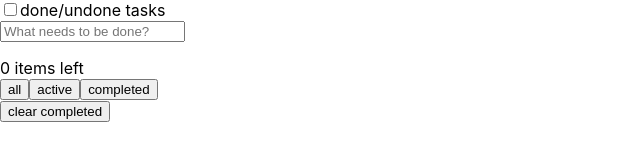
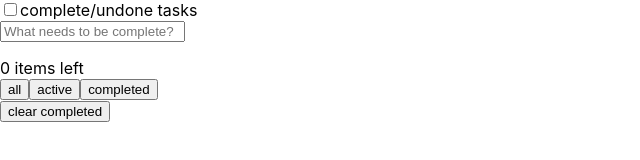
Before and after one commit to t1ooo/todo_react, a React (Create React App) app: page / in a window 1280 px wide. Shown: the top 160 px of the page, without its empty margins (0-640 px from the left). Built offline with nearby package versions, Linux system fonts and the light colour scheme.

Commit message:
rename methods

```diff
--- a/src/App.js
+++ b/src/App.js
@@ -16,23 +16,23 @@ export class App extends React.Component {
   render() {
     return (
       <div className="App">
-        <TaskAddInputField onSubmit={v => this._addTask(v)} checkDoneAll={(done) => this._updateTaskDoneAll(done)}/>
+        <TaskAddInputField addTask={v => this._addTask(v)} updateTaskCompletionAll={(complete) => this._updateTaskCompletionAll(complete)}/>
           <Tasks
             tasks={this.state.todo.getTasks()}
-            onCheck={(task_id) => this._updateTaskDone(task_id)}
+            onCheck={(task_id) => this._updateTaskCompletion(task_id)}
             onRemove={(task_id) => this._removeTask(task_id)}
           />
         <TasksLeftCount num={this.state.todo.getUndone().length}/>
         <TasksShowByType />
-        <CompletedTasksClear removeDoneTaskAll={() => this._removeDoneTaskAll()}/>
+        <CompletedTasksClear removeCompletedTaskAll={() => this._removeCompletedTaskAll()}/>
       </div>
     );
   }
 
-  _updateTaskDone(task_id) {
+  _updateTaskCompletion(task_id) {
     this.setState((state, props) => {
       state.todo.update(task_id, function(_task) {
-        _task.done = !_task.done;
+        _task.complete = !_task.complete;
         return _task;
       });
       return {todo: state.todo};
@@ -46,9 +46,9 @@ export class App extends React.Component {
     });
   }
 
-  _removeDoneTaskAll() {
+  _removeCompletedTaskAll() {
     this.setState((state, props) => {
-      state.todo.filter(task => task.done === false);
+      state.todo.filter(task => task.complete === false);
       return {todo: state.todo};
     });
   }
@@ -63,10 +63,10 @@ export class App extends React.Component {
     });
   }
 
-  _updateTaskDoneAll(done) {
+  _updateTaskCompletionAll(complete) {
     this.setState((state, props) => {
       this.state.todo.getTasks().forEach(task => {
-        task.done = done;
+        task.complete = complete;
       });
       return {todo: state.todo};
     });
@@ -84,17 +84,17 @@ class TaskAddInputField extends React.Component {
   render() {
     return (
       <div>
-        <input type="checkbox" onChange={(e) => this.props.checkDoneAll(e.target.checked)} />done/undone tasks
+        <input type="checkbox" onChange={(e) => this.props.updateTaskCompletionAll(e.target.checked)} />complete/undone tasks
           <form
             onSubmit={(event) => {
               event.preventDefault();
-              this.props.onSubmit(this.state.value);
+              this.props.addTask(this.state.value);
               this.setState({value: ''})
             }}
           >
             <input
               value={this.state.value}
-              placeholder="What needs to be done?"
+              placeholder="What needs to be complete?"
               onChange={(event) => this.setState({value: event.target.value})}
             />
           </form>
@@ -110,7 +110,7 @@ class Tasks extends React.Component {
         {this.props.tasks.map((task) =>
           (<li key={task.id}>
             <Task
-              checked={task.done}
+              checked={task.complete}
               text={task.text}
               onCheck={() => this.props.onCheck(task.id)}
               onRemove={() => this.props.onRemove(task.id)}
@@ -171,7 +171,7 @@ class CompletedTasksClear extends React.Component {
   render() {
     return (
       <div>
-        <button onClick={this.props.removeDoneTaskAll}>clear completed</button>
+        <button onClick={this.props.removeCompletedTaskAll}>clear completed</button>
       </div>
     );
   }
--- a/src/Todo.js
+++ b/src/Todo.js
@@ -4,7 +4,7 @@ export class Todo {
   }
 
   getUndone() {
-    return this.getTasks().filter(task=>task.done===false);
+    return this.getTasks().filter(task=>task.complete===false);
   }
 
   getTasks() {
@@ -42,7 +42,7 @@ export class Todo {
 export class Task {
   constructor(text) {
     this.text = text;
-    this.done = false;
+    this.complete = false;
     this.id = genId();
   }
 }
```
